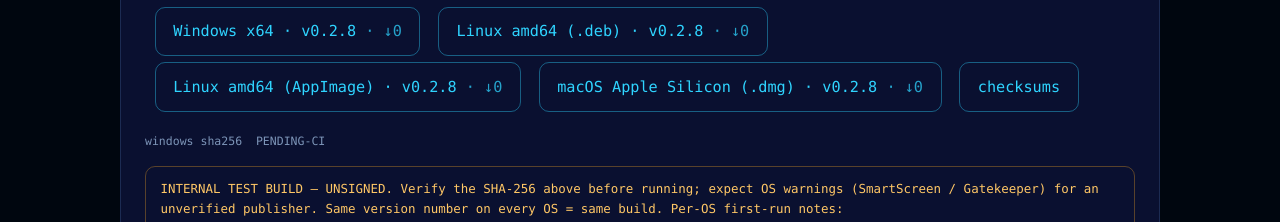
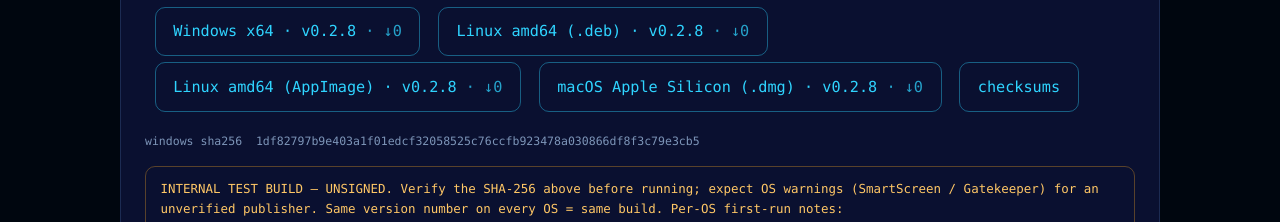
Before and after one commit to ex4n1m0/modelswarm-protocol, a Next.js app in the folder apps/tracker/: page / in a window 1280 px wide. Shown: the part 880-1102 px from the top of the page. Built offline with nearby package versions, Linux system fonts and the light colour scheme.

Commit message:
site: v0.2.8 live — Rust-side approval page opener

```diff
--- a/apps/tracker/app/page.tsx
+++ b/apps/tracker/app/page.tsx
@@ -12,7 +12,7 @@ const DOWNLOADS = [
 const DOWNLOAD = {
   version: "0.2.8",
   sums: "/downloads/SHA256SUMS.txt",
-  sha256: "PENDING-CI",
+  sha256: "1df82797b9e403a1f01edcf32058525c76ccfb923478a030866df8f3c79e3cb5",
 };
 
 // Dedicated community room — the room word is fixed here and nowhere else on
```
Also changed, not shown: apps/tracker/public/downloads/SHA256SUMS.txt.
